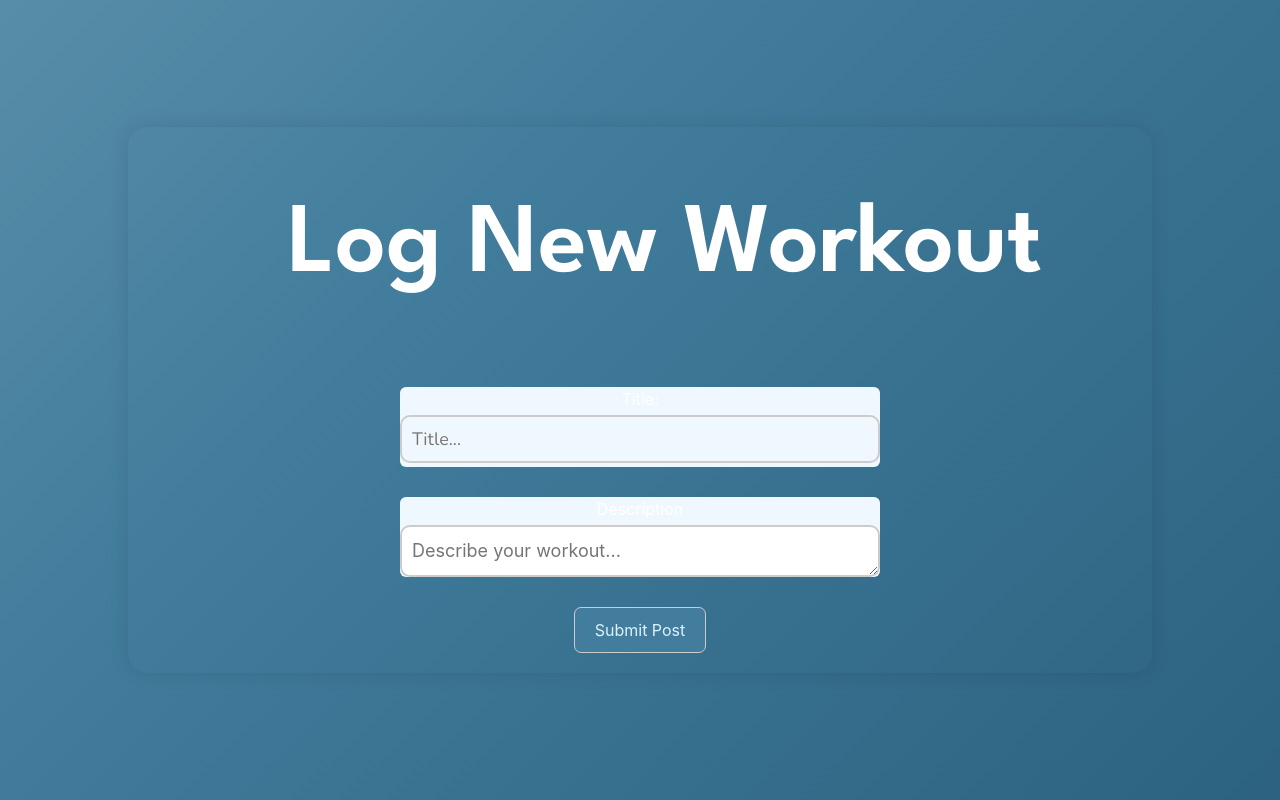
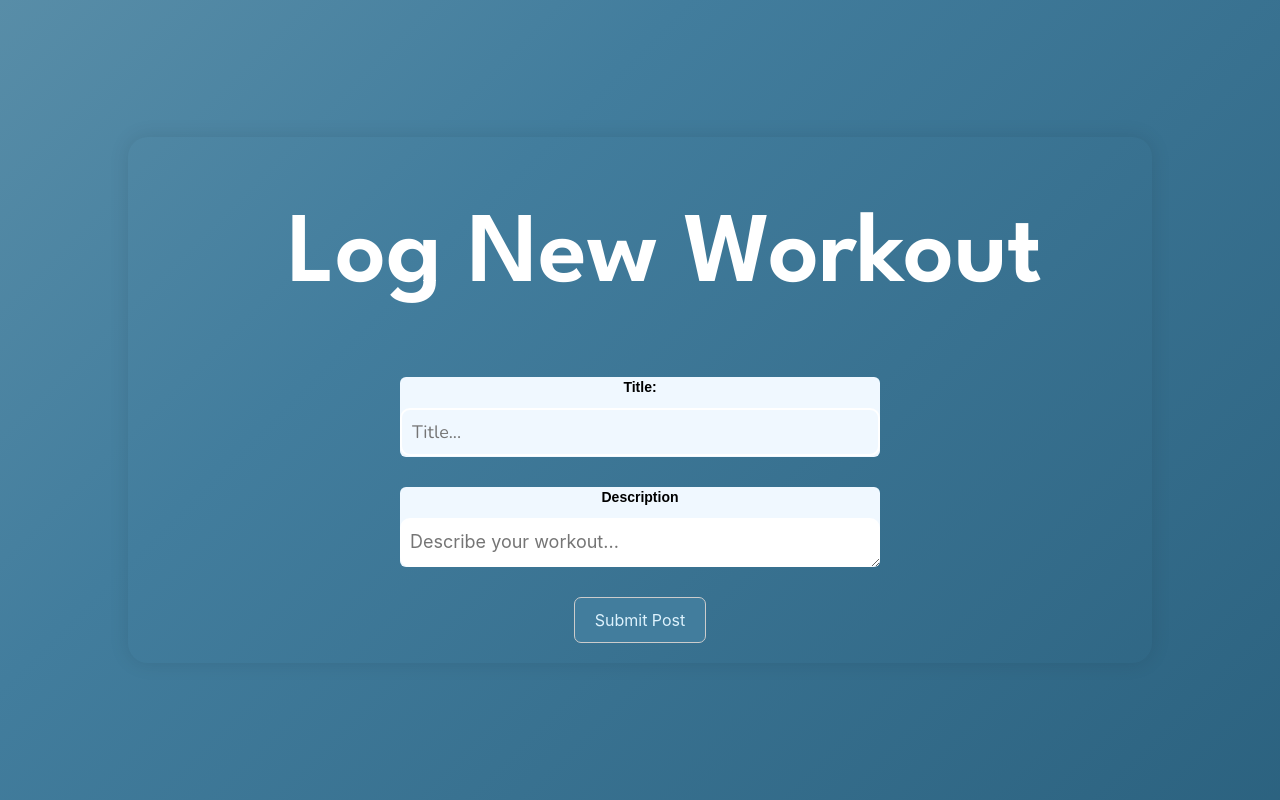
Before and after one commit to AyahKash/ByteBod, a React (Create React App) app: page /createpost in a window 1280 px wide. Built offline with nearby package versions, Linux system fonts and the light colour scheme; no server answers; the database is empty.

Commit message:
Updating local branch

```diff
--- a/src/components/pages/CreatePost.css
+++ b/src/components/pages/CreatePost.css
@@ -18,8 +18,11 @@
 
   }
 
-  .cpContainer h1 {
-    margin-bottom: 80px;
+  /* Title styling */
+.cpContainer h1 {
+    margin-bottom: 60px;
+
+    text-align: center;
   }
 
   .input {
@@ -29,19 +32,23 @@
   }
 
   .input label {
-    margin-bottom: 4px;
+    margin-bottom: 10px;
   }
 
-  .input input, .input textarea {
+  /* Input field styling */
+.input input, .input textarea {
     padding: 10px;
     font-size: 18px;
-    border: 2px solid #ccc;
+    border: 2px solid #ffffff;
     border-radius: 10px;
     width: 100%;
   }
 
   .input textarea {
-    height: 150px;
+    height: 300px;
+    padding: 10px;
+    border: 10px;
+
   }
 
   button {
@@ -56,3 +63,11 @@
   button:hover {
     background-color: #164863;
   }
+
+  label {
+    color: black;
+    font-family: Arial, sans-serif;
+    font-size: 14px;
+    font-weight: bold;
+
+}
```
